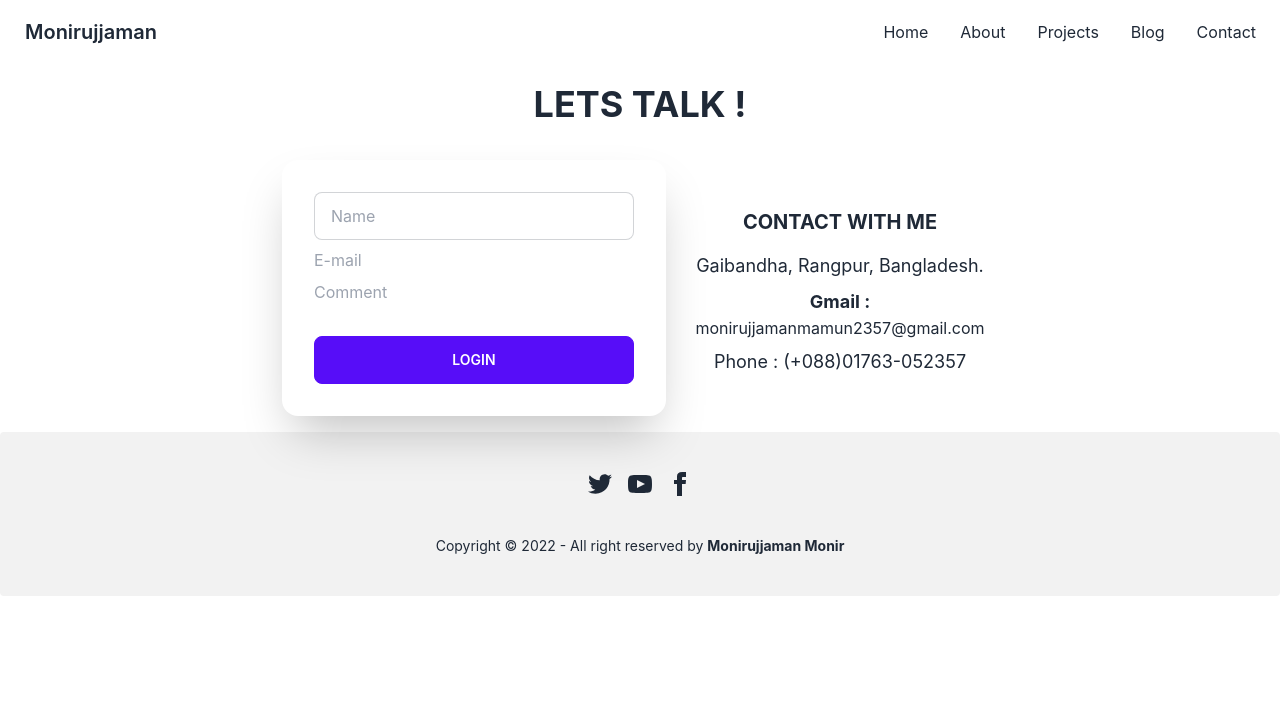
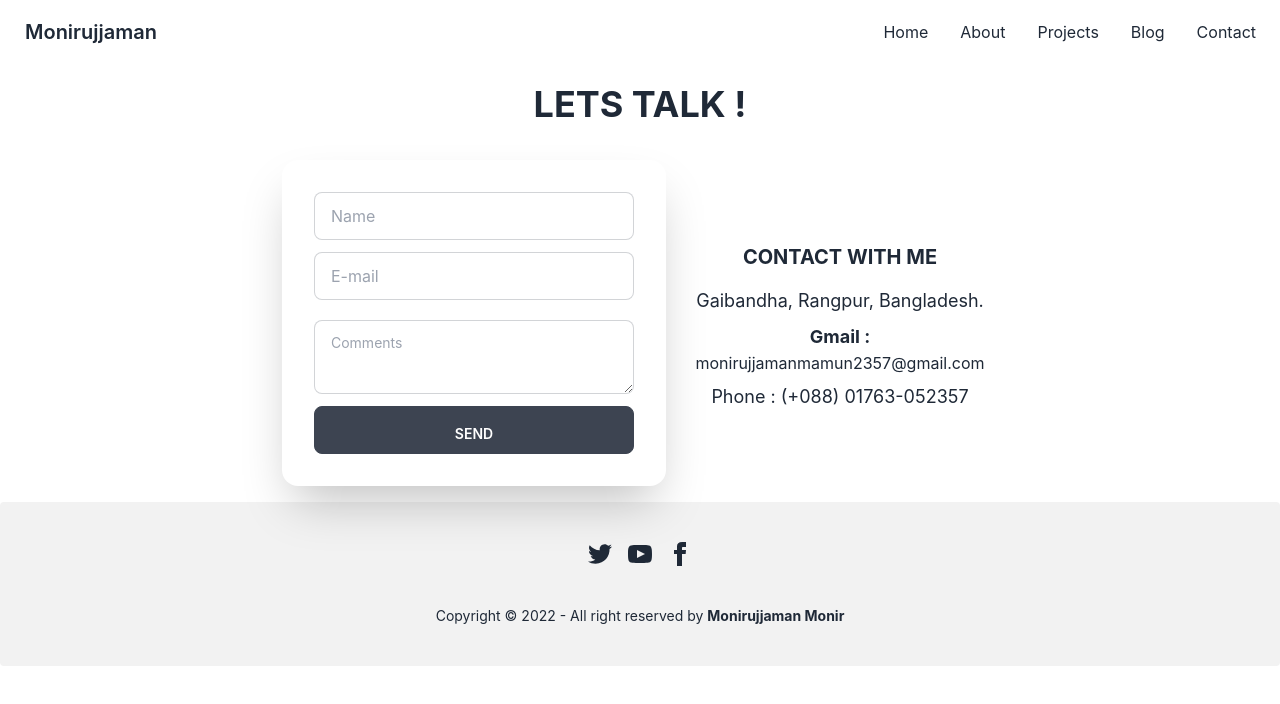
Before and after one commit to MonirujjamanMamun/my-protfolio, a React (Create React App) app: page /contact in a window 1280 px wide. Shown: the top 704 px of the page. Built offline with nearby package versions, Linux system fonts and the light colour scheme.

Commit message:
contact complited

```diff
--- a/package.json
+++ b/package.json
@@ -3,6 +3,7 @@
   "version": "0.1.0",
   "private": true,
   "dependencies": {
+    "@emailjs/browser": "^3.6.2",
     "@testing-library/jest-dom": "^5.16.4",
     "@testing-library/react": "^13.3.0",
     "@testing-library/user-event": "^13.5.0",
--- a/src/Pages/About/About.js
+++ b/src/Pages/About/About.js
@@ -2,7 +2,7 @@ import React from 'react';
 import mamun_pic2 from '../../Image/mamun-bg2.png';
 
 const About = () => {
-    return (
+    return (<>
         <div className=' min-h-screen bg-base-200'>
             <h1 className='text-center text-3xl mt-5 p-5 font-bold'>About Me</h1>
             <div class="hero">
@@ -11,12 +11,14 @@ const About = () => {
                     <div>
                         <p class="py-6 text-justify text-xl">Hello, I'm Moniruzzaman.I'm a programmer with a good level of expertise in Front-End Web Development. I'm a tech lover. I have good knowledge of MERN (MongoDB, ExpressJS, ReactJS, NodeJS) stack web development.</p>
                         <p className='py-6 text-justify text-xl'>I am a hardworking, confident, enthusiastic Web developer and I want to utilize my knowledge and personal skills in Web Development. Also eagerly wants to serve a professional organization to the best of my knowledge with true dedication, hard work, and commitment. I am also honest, confident, fun-loving, and caring.</p>
-
                     </div>
                 </div>
             </div>
         </div>
-    );
+        <div>
+
+        </div>
+    </>);
 };
 
 export default About;
--- a/src/Pages/Contact/Contact.js
+++ b/src/Pages/Contact/Contact.js
@@ -1,8 +1,23 @@
-import React from 'react';
+import React, { useRef } from 'react';
+import emailjs from '@emailjs/browser';
 
 const Contact = () => {
+    const form = useRef();
+
+    const sendEmail = (e) => {
+        e.preventDefault();
+
+        emailjs.sendForm('service_j2muzo9', 'template_5t85kjg', form.current, 'E3pMZ0BmCHSfZYuVG')
+            .then((result) => {
+                console.log(result.text);
+                alert("SUCCESS!");
+            }, (error) => {
+                console.log(error.text);
+                alert("FAILED...", error);
+            });
+    };
     return (
-        <div className='w-11/12 mx-auto'>
+        <div className=''>
             <h1 className="text-4xl font-bold uppercase text-center my-5">Lets talk !</h1>
             <div className="hero mt-0">
                 <div className="hero-content flex-col lg:flex-row-reverse">
@@ -10,29 +25,17 @@ const Contact = () => {
                         <h1 className="text-xl font-bold uppercase py-3">Contact With Me</h1>
                         <p className="py-1 text-lg">Gaibandha, Rangpur, Bangladesh.</p>
                         <p className="py-1"><span className='text-lg font-bold'>Gmail :</span> monirujjamanmamun2357@gmail.com</p>
-                        <p className="py-1 text-lg">Phone : (+088)01763-052357</p>
+                        <p className="py-1 text-lg">Phone : (+088) 01763-052357</p>
                     </div>
 
-                    <div className="card flex-shrink-0 w-full max-w-sm shadow-2xl bg-base-100">
-                        <div className="card-body">
-                            <div className="form-control">
-
-                                <input type="text" placeholder="Name" className="input input-bordered" />
-                            </div>
-                            <div className="form-control">
-
-                                <input type="text" placeholder="E-mail" className="form-control" />
-
-                            </div>
-                            <div className="form-control">
-
-                                <input type="text" placeholder="Comment" className="form-control" />
-
-                            </div>
-
-                            <div className="form-control mt-6">
-                                <button className="btn btn-primary">Login</button>
-                            </div>
+                    <div className="card w-full max-w-sm flex-shrink-0 shadow-2xl bg-base-100">
+                        <div className="card-body py-5">
+                            <form className='form-control py-3' ref={form} onSubmit={sendEmail}>
+                                <input type="text" placeholder="Name" class="input input-bordered mb-3" />
+                                <input type="text" placeholder="E-mail" class="input input-bordered mb-5" />
+                                <textarea class="textarea textarea-bordered mb-3" placeholder="Comments"></textarea>
+                                <input type="submit" className="btn py-5" value="Send" />
+                            </form>
                         </div>
                     </div>
                 </div>
--- a/src/Pages/Projects/Projects.js
+++ b/src/Pages/Projects/Projects.js
@@ -8,8 +8,8 @@ const Projects = () => {
                 <div class="card-body">
                     <h2 class="card-title">Shoes!</h2>
                     <p>If a dog chews shoes whose shoes does he choose?</p>
-                    <div class="card-actions justify-end">
-                        <button class="btn btn-primary">Buy Now</button>
+                    <div class="card-actions justify-center">
+                        <button class="btn btn-primary">Details</button>
                     </div>
                 </div>
             </div>
```
Also changed, not shown: 1 other file (tests, documents, lock files or other folders).
